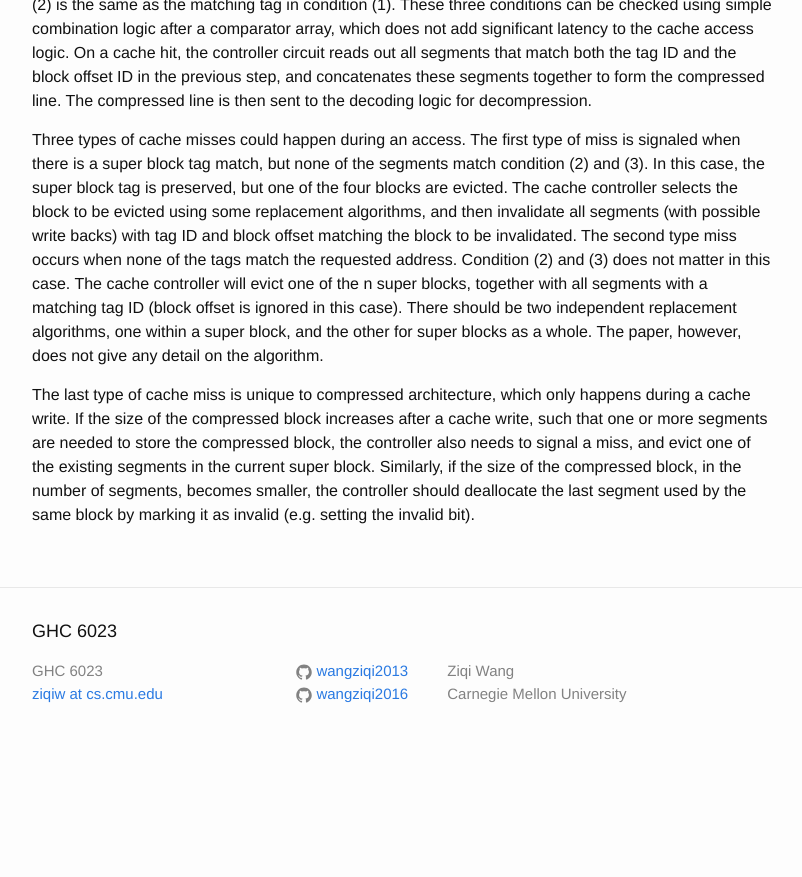
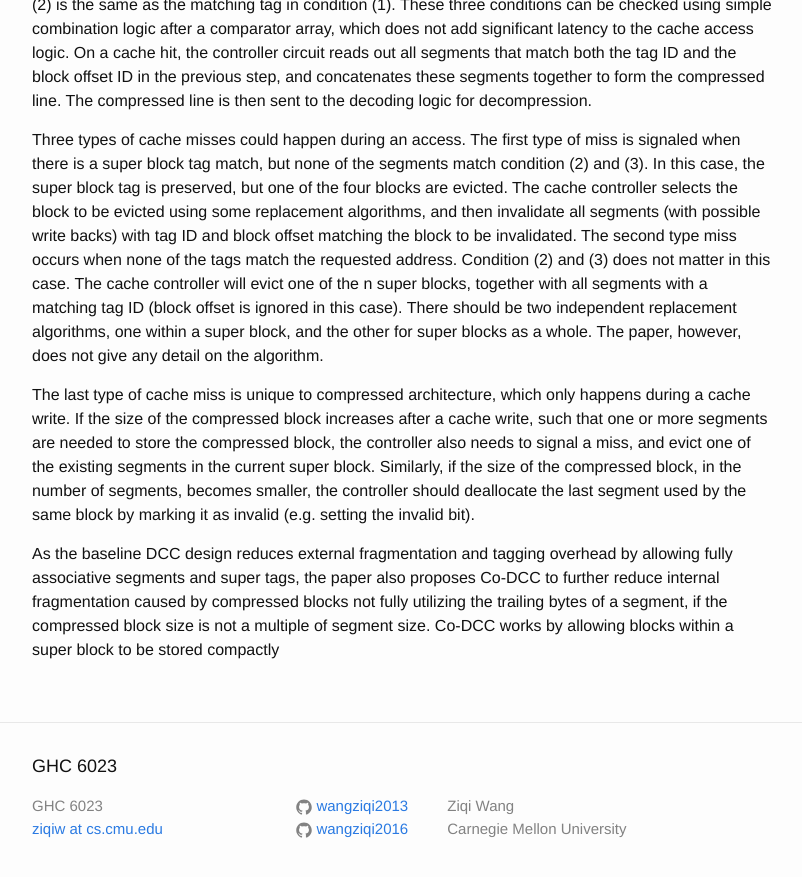
Before and after one commit to wangziqi2013/wangziqi2013.github.io, a Jekyll site: the page built from _posts/2020-06-12-dcc.markdown, in a window 1280 px wide and 900 px high, scrolled down 1801 px. Shown: the top 877 px of the window, without its empty margins (238-1040 px from the left). Built offline with Jekyll 4.4.1, drawn with Linux system fonts in a browser that asks for light colours; before the commit the page ends 2566 px from its top, so only the background shows below that.

Commit message:
Adding co dcc

```diff
--- a/_posts/2020-06-12-dcc.markdown
+++ b/_posts/2020-06-12-dcc.markdown
@@ -81,3 +81,8 @@ of the compressed block increases after a cache write, such that one or more seg
 block, the controller also needs to signal a miss, and evict one of the existing segments in the current super block.
 Similarly, if the size of the compressed block, in the number of segments, becomes smaller, the controller should deallocate
 the last segment used by the same block by marking it as invalid (e.g. setting the invalid bit).
+
+As the baseline DCC design reduces external fragmentation and tagging overhead by allowing fully associative segments and
+super tags, the paper also proposes Co-DCC to further reduce internal fragmentation caused by compressed blocks not
+fully utilizing the trailing bytes of a segment, if the compressed block size is not a multiple of segment size.
+Co-DCC works by allowing blocks within a super block to be stored compactly
```
